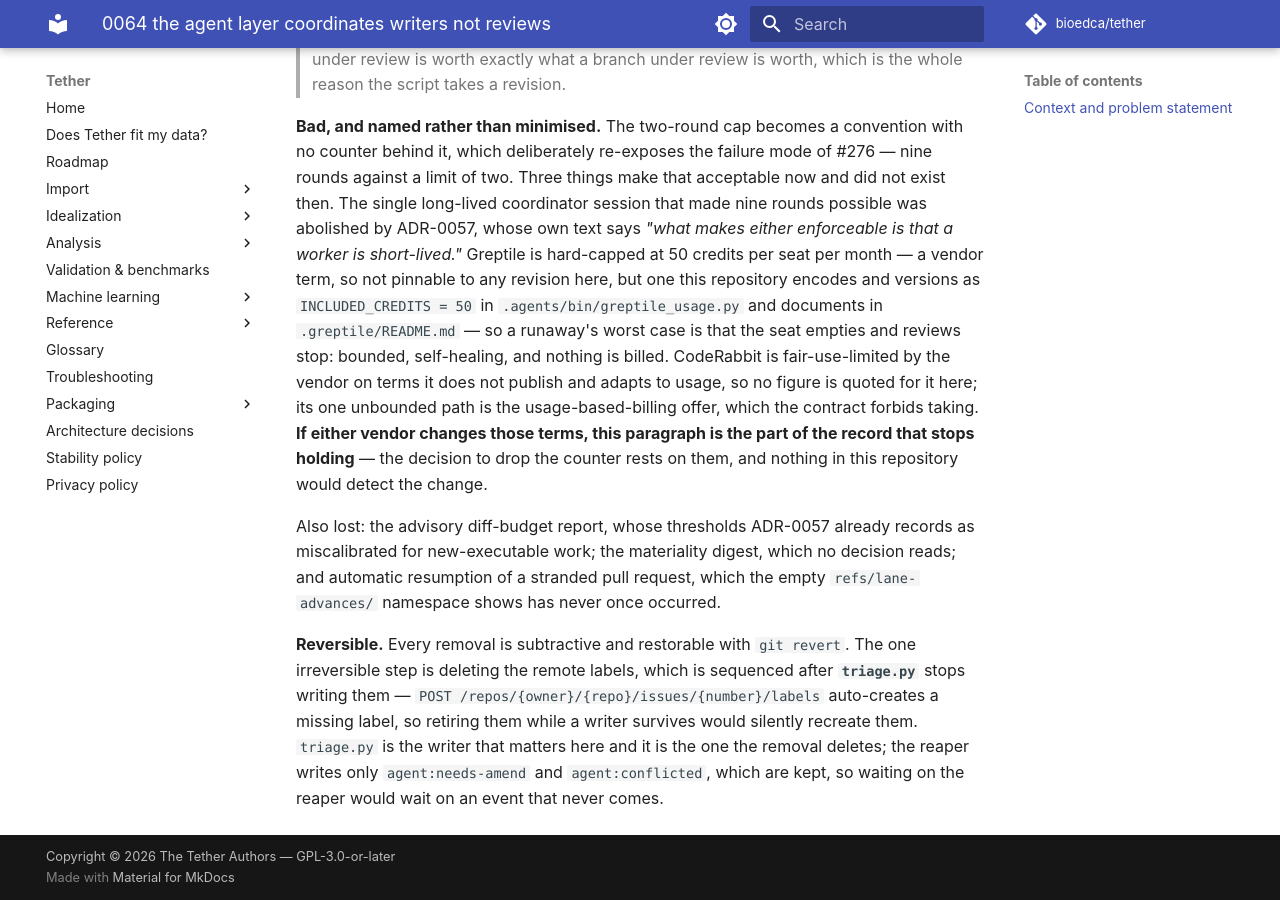
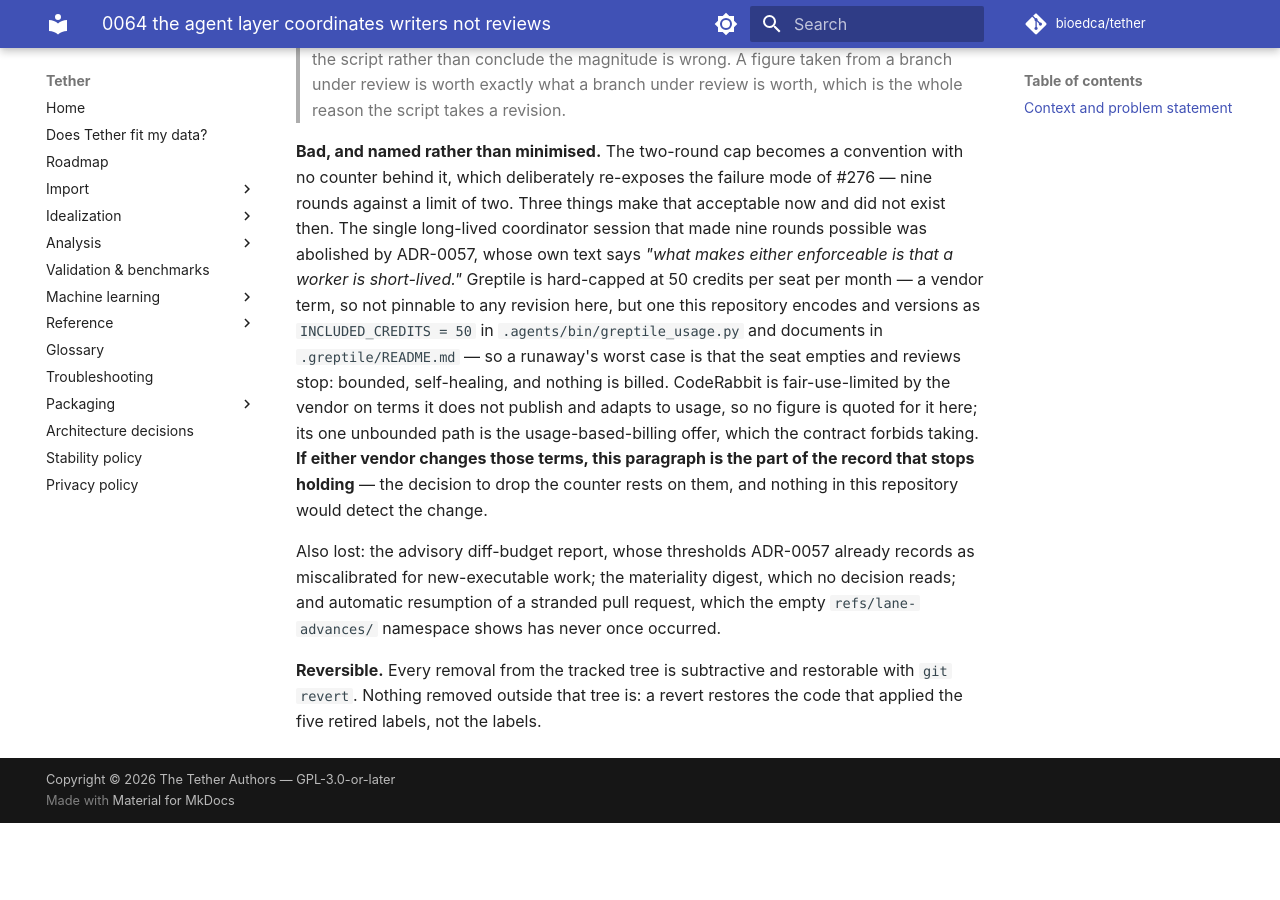
Before and after one commit to bioedca/tether, an MkDocs documentation site: the page built from docs/adr/0064-the-agent-layer-coordinates-writers-not-reviews.md, in a window 1280 px wide and 900 px high, scrolled down 11567 px. Built offline with MkDocs 1.6.1 and Material for MkDocs 9.7.7, drawn with Linux system fonts in a browser that asks for light colours; comment, search, counter and statistics services are not loaded; the version menu is left out; after the commit the page ends 12390 px from its top, so only the background shows below that; some of the changed text lies outside the part shown.

Commit message:
docs(adr): ADR-0064 names the remote it queried and no longer sequences a finished deletion (#484) (#485)
The adoption section's dated absence check now names origin and points to
pull request #482, which records the commands and their results.

The Reversible paragraph is restated without its pending step. Two clauses
are deleted rather than re-qualified: the reaper clause was false (reaper.py
also POSTs status:ready), and the premise that POST .../labels auto-creates a
missing label is uncited and contradicted by #407 and #408, which record two
of the labels being created by hand.

```diff
--- a/docs/adr/0064-the-agent-layer-coordinates-writers-not-reviews.md
+++ b/docs/adr/0064-the-agent-layer-coordinates-writers-not-reviews.md
@@ -436,10 +437,6 @@ miscalibrated for new-executable work; the materiality digest, which no decision
 automatic resumption of a stranded pull request, which the empty `refs/lane-advances/` namespace
 shows has never once occurred.
 
-**Reversible.** Every removal is subtractive and restorable with `git revert`. The one irreversible
-step is deleting the remote labels, which is sequenced after **`triage.py`** stops writing them —
-`POST /repos/{owner}/{repo}/issues/{number}/labels` auto-creates a missing label, so retiring them
-while a writer survives would silently recreate them. `triage.py` is the writer that matters here
-and it is the one the removal deletes; the reaper writes only `agent:needs-amend` and
-`agent:conflicted`, which are kept, so waiting on the reaper would wait on an event that never
-comes.
+**Reversible.** Every removal from the tracked tree is subtractive and restorable with `git revert`.
+Nothing removed outside that tree is: a revert restores the code that applied the five retired
+labels, not the labels.
```
Also changed, not shown: other parts of docs/adr/0064-the-agent-layer-coordinates-writers-not-reviews.md (+3 -2 lines).
